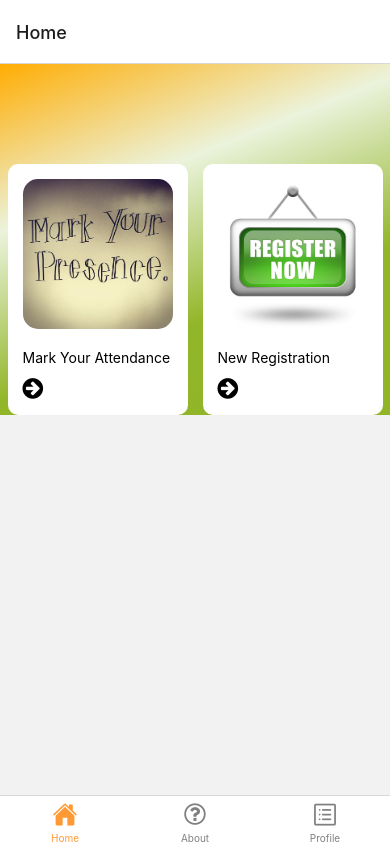
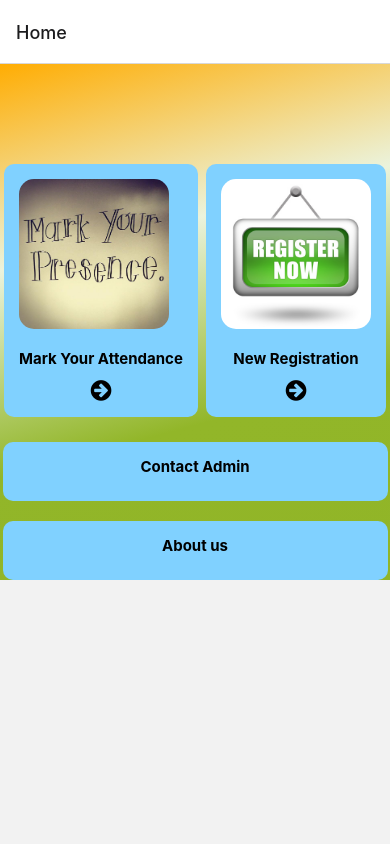
Before and after one commit to jagjit-1/SIH-Finale-frontend, a React Native app: screen /Home in a window 390 px wide. Built offline with nearby package versions, Linux system fonts and the light colour scheme.

Commit message:
css fixed

```diff
--- a/App.js
+++ b/App.js
@@ -15,26 +15,13 @@ import { AntDesign } from '@expo/vector-icons';
 export default function App() {
   const Stack = createNativeStackNavigator();
   const Tab = createBottomTabNavigator();
-  let text = "Watign";
   return (
     <NavigationContainer>
-      <Tab.Navigator initialRouteName='Home' screenOptions={({ route }) => ({
-        tabBarIcon: ({ focused, color, size }) => {
-          if (route.name === "Home") {
-            return <Ionicons name="ios-home" size={size} color={color} />;
-          } else if (route.name === "About") {
-            return <FontAwesome name="question-circle-o" size={size} color={color} />
-          } else if (route.name === "Profile") {
-            return <AntDesign name="profile" size={size} color={color} />
-          }
-        },
-        tabBarActiveTintColor: '#FF9933',
-        tabBarInactiveTintColor: 'gray',
-      })}>
-        <Tab.Screen name="Home" component={HomeScreen} />
-        <Tab.Screen name="About" component={AboutScreen} />
-        <Tab.Screen name="Profile" component={ProfileScreen} />
-      </Tab.Navigator>
+      <Stack.Navigator initialRouteName='Home' >
+        <Stack.Screen name="Home" component={HomeScreen} />
+        <Stack.Screen name="About" component={AboutScreen} />
+        <Stack.Screen name="Profile" component={ProfileScreen} />
+      </Stack.Navigator>
     </NavigationContainer>
   );
 }
--- a/Components/Screens/HomeScreen.js
+++ b/Components/Screens/HomeScreen.js
@@ -8,8 +8,9 @@ const HomeScreen = () => {
   return (
     <LinearGradient
       colors={['rgba(255,173,3,1)', 'rgba(235,243,220,1)', 'rgba(146,182,41,1)', 'rgba(145,181,39,1)']}
-      end={{x:0.5, y:1.4}}
+      end={{ x: 0.5, y: 1.4 }}
     >
+      <View style={{ height: '100%' }}  >
         <View style={styles.homescreen} >
           <View>
             <TouchableOpacity style={styles.homescreen__button} activeOpacity={0.4}>
@@ -17,17 +18,31 @@ const HomeScreen = () => {
               <Text style={styles.homescreen__text}>
                 Mark Your Attendance
               </Text>
-            <FontAwesome name="arrow-circle-right" size={24} color="black" />
+              <FontAwesome name="arrow-circle-right" size={24} color="black" style = {{alignSelf:'center'}} />
             </TouchableOpacity>
           </View>
-
           <View>
             <TouchableOpacity style={styles.homescreen__button} activeOpacity={0.4}>
               <Image style={styles.homescreen__image} source={require("../images/register_now.jpg")} />
               <Text style={styles.homescreen__text}>
                 New Registration
               </Text>
-            <FontAwesome name="arrow-circle-right" size={24} color="black" />
+              <FontAwesome name="arrow-circle-right" size={24} color="black" style={{alignSelf:"center"}}/>
+            </TouchableOpacity>
+          </View>
+        </View>
+        <View style = {{marginBottom:20}} >
+          <TouchableOpacity style={styles.homescreen__contactbutton} activeOpacity={0.4}>
+            <Text style={styles.homescreen__text}>
+              Contact Admin
+            </Text>
+          </TouchableOpacity>
+        </View>
+        <View>
+          <TouchableOpacity style={styles.homescreen__contactbutton} activeOpacity={0.4}>
+            <Text style={styles.homescreen__text}>
+              About us
+            </Text>
           </TouchableOpacity>
         </View>
       </View>
@@ -43,13 +58,12 @@ const styles = StyleSheet.create({
     flexDirection: 'row',
     justifyContent: 'space-around',
     marginTop: 100,
-    height:'100%'
-
+    marginBottom: 25
   },
   homescreen__button: {
-    elevation: 10,
+    elevation: 25,
     shadowColor: "#52006A",
-    backgroundColor: 'white',
+    backgroundColor: '#80d1ff',
     borderRadius: 10,
     padding: 15,
   },
@@ -61,5 +75,18 @@ const styles = StyleSheet.create({
   },
   homescreen__text: {
     marginBottom: 10,
+    textAlign:'center',
+    fontSize:15,
+    fontWeight:'bold',
+  },
+  homescreen__contactbutton: {
+    elevation: 25,
+    shadowColor: "#52006A",
+    backgroundColor: '#80d1ff',
+    borderRadius: 10,
+    padding: 15,
+    display:'flex',
+    width:385,
+    alignSelf:'center',
   }
 })
```
Lines whose indentation alone changed are shown as unchanged.
